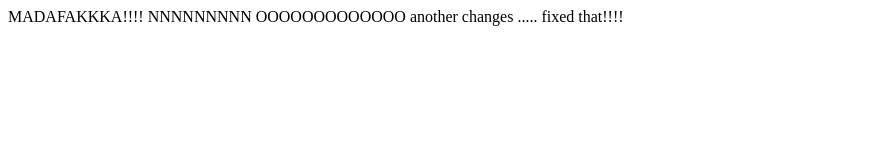
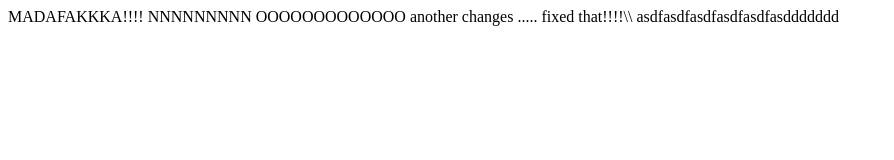
Before and after one commit to appleseeds-academy/test-with-shani-rabashani, a plain HTML site: page index.html in a window 1280 px wide. Shown: the whole page, without its empty margins (0-894 px from the left). Drawn offline with Linux system fonts and the light colour scheme.

Commit message:
after the pull merge....

```diff
--- a/index.html
+++ b/index.html
@@ -11,6 +11,8 @@
   another changes .....
 
 
-  fixed that!!!!
+  fixed that!!!!\\
+
+  asdfasdfasdfasdfasdfasddddddd
 </body>
 </html>
```
